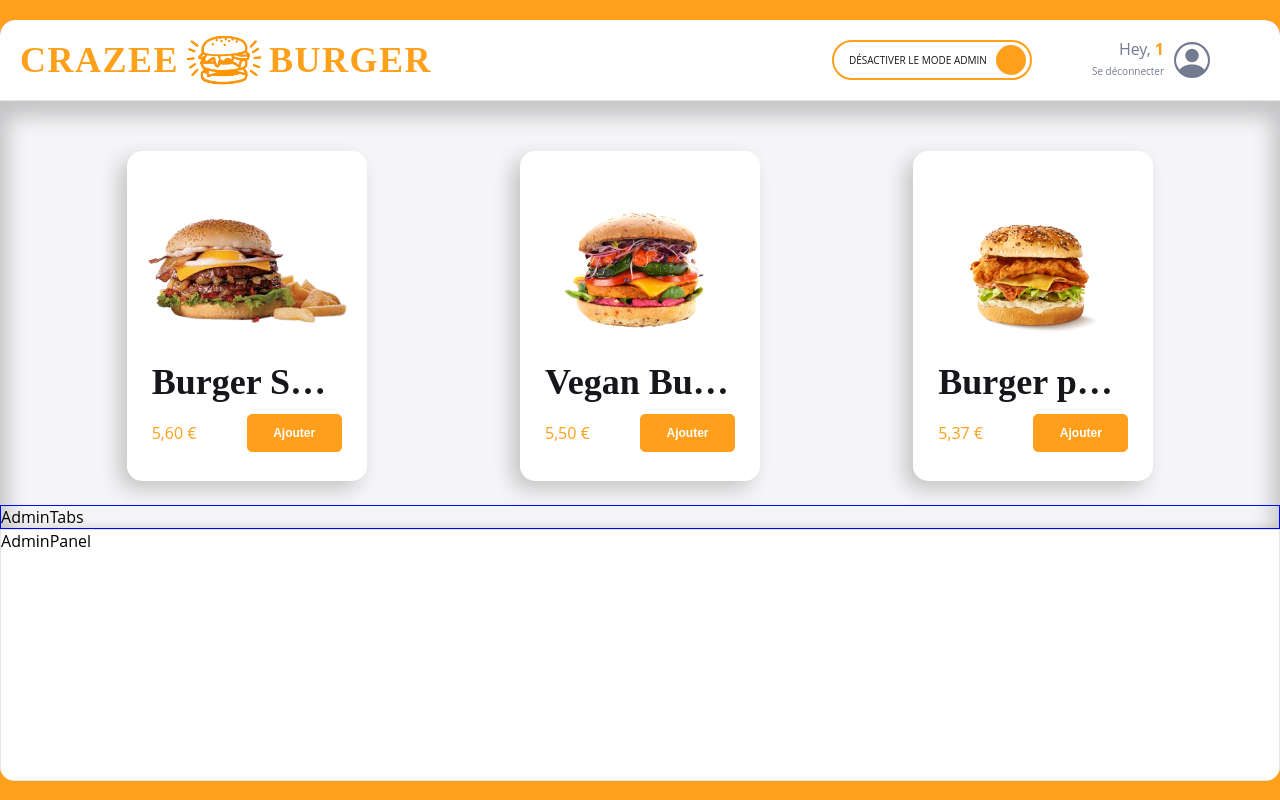
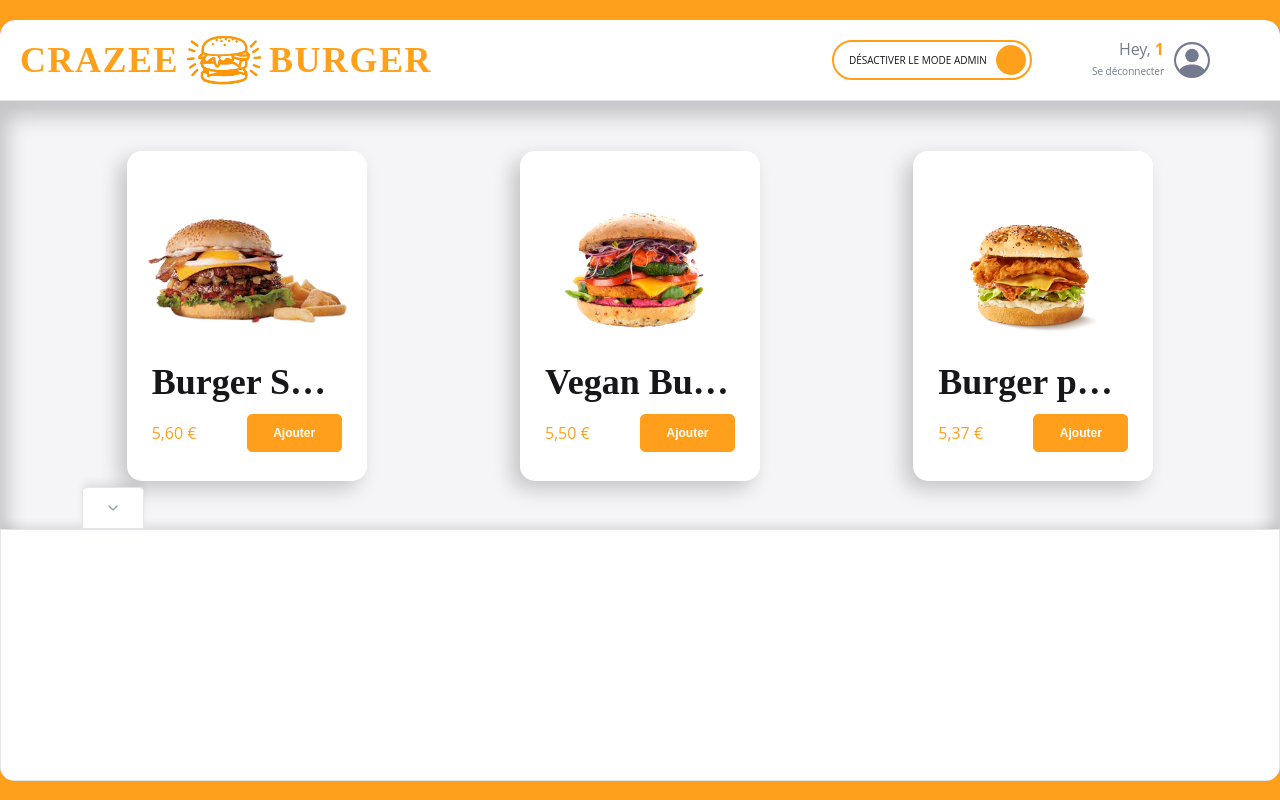
Before and after one commit to AzN-StaR27/crazee-burger, a React app: page /order/1 in a window 1280 px wide. Built offline with nearby package versions, Linux system fonts and the light colour scheme; grey boxes are pictures that could not be loaded; the HTML template or start-up script is replaced by a standard one.

Commit message:
💄 F07: ADMIN > Tabs > Add Tab

```diff
--- a/src/components/pages/order/Main/Admin/AdminPanel.jsx
+++ b/src/components/pages/order/Main/Admin/AdminPanel.jsx
@@ -2,7 +2,7 @@
 import { theme } from "../../../../../theme";
 
 export default function AdminPanel() {
-  return <AdminPanelStyled>AdminPanel</AdminPanelStyled>;
+  return <AdminPanelStyled></AdminPanelStyled>;
 }
 
 const AdminPanelStyled = styled.div`
--- a/src/components/pages/order/Main/Admin/AdminTabs.jsx
+++ b/src/components/pages/order/Main/Admin/AdminTabs.jsx
@@ -1,9 +1,15 @@
 import styled from "styled-components";
-
+import Tab from "../../../../reusable-ui/Tab";
+import { FiChevronDown, FiChevronUp } from "react-icons/fi";
 export default function AdminTabs() {
-  return <AdminTabsStyled>AdminTabs</AdminTabsStyled>;
+  return (
+    <AdminTabsStyled>
+      <Tab Icon={<FiChevronDown />} />
+    </AdminTabsStyled>
+  );
 }
 
 const AdminTabsStyled = styled.div`
-  border: 1px solid blue;
+  display: flex;
+  padding: 0 20px;
 `;
--- /dev/null
+++ b/src/components/reusable-ui/Tab.jsx
@@ -0,0 +1,53 @@
+import React from "react";
+import styled from "styled-components";
+import { theme } from "../../theme";
+
+export default function Tab({ Icon }) {
+  return (
+    <TabStyled>
+      <div className="icon">{Icon}</div>
+    </TabStyled>
+  );
+}
+
+const TabStyled = styled.button`
+  border: 1px solid blue;
+  height: 43px;
+  padding: 0 22px;
+
+  display: flex;
+  justify-content: center;
+  align-items: center;
+
+  cursor: pointer;
+
+  position: relative;
+  left: 5%;
+  top: 1px;
+
+  //fonts
+  font-size: ${theme.fonts.size.P0};
+  color: ${theme.colors.greySemiDark};
+
+  background: ${theme.colors.white};
+  box-shadow: ${theme.shadows.subtle};
+
+  //border
+  border-width: 1px 1px 2px 1px;
+  border-style: solid;
+  border-color: ${theme.colors.greyLight};
+  /* border-bottom: 2px solid ${theme.colors.white}; */
+
+  //border-radius
+  border-radius: ${theme.borderRadius.round};
+  border-bottom-left-radius: 0;
+  border-bottom-right-radius: 0;
+
+  &:hover {
+    border-bottom: 2px solid ${theme.colors.white};
+  }
+
+  .icon {
+    display: flex;
+  }
+`;
--- a/src/index.css
+++ b/src/index.css
@@ -69,6 +69,7 @@
 } */
 
 body {
+  box-sizing: border-box;
   margin: 0;
   padding: 0;
   min-height: 100vh;
```
